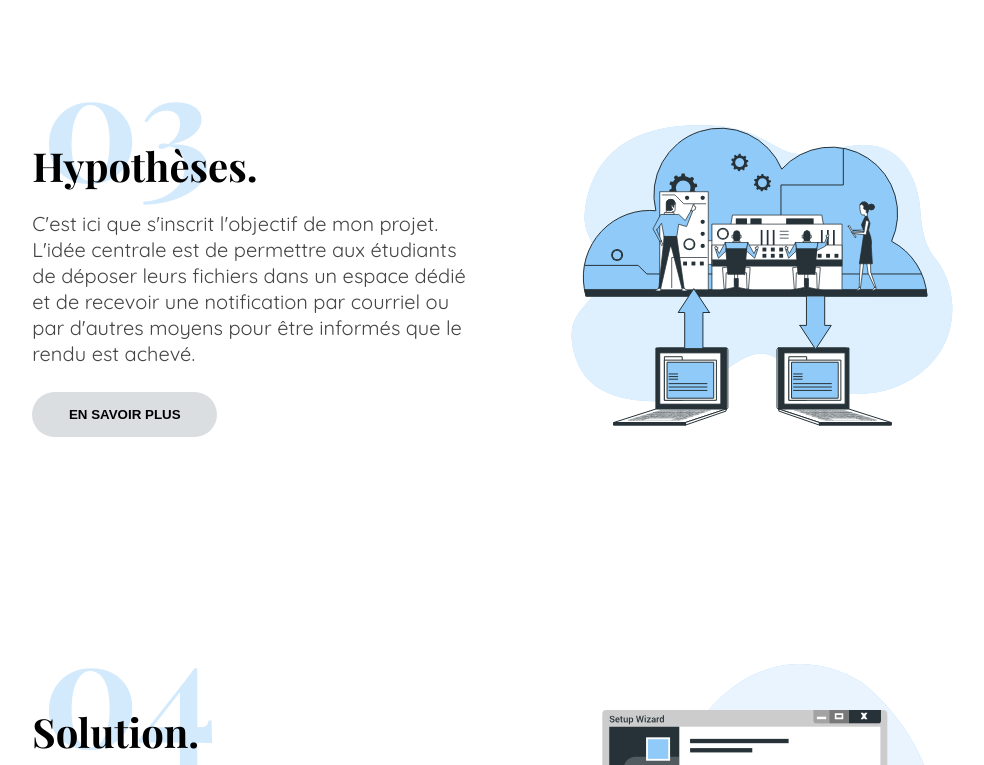
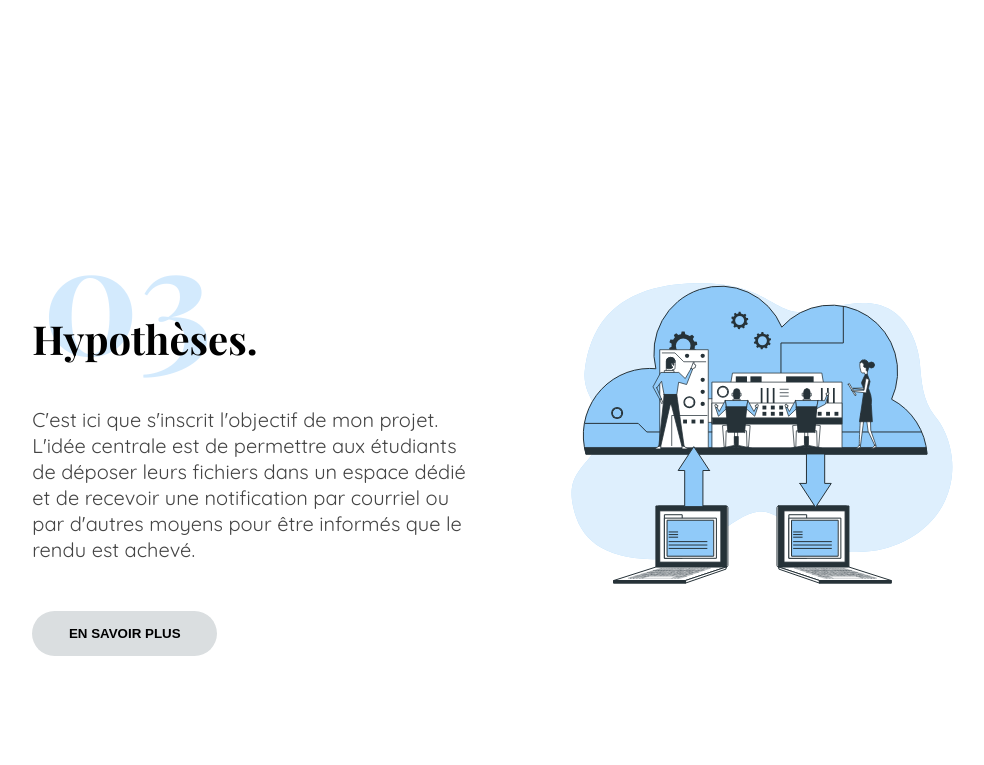
Before and after one commit to SmiKhyyyyz/tfa2023, a website: page src/index.html in a window 1280 px wide. Shown: the part 1956-2721 px from the top of the page, without its empty margins (218-1202 px from the left). Drawn offline with nearby package versions, Linux system fonts and the light colour scheme; files that its build step writes are made by us from their sources; a web font is replaced by a local one.

Commit message:
petite barre

```diff
--- a/src/styles/components/main.scss
+++ b/src/styles/components/main.scss
@@ -56,7 +56,6 @@ main {
 .container-abso {
     position: relative;
     grid-column: 1 / -1;
-    height: 100%;
     display: flex;
     align-items: flex-end;
     background-color: transparent;
@@ -84,7 +83,6 @@ main {
 }
 .bloc-text{
     grid-column: 1 / -1;
-    margin: 25px 0;
     border: solid rgba($c-blue, $alpha: 0.4);
     border-radius: 25px;
     p{
@@ -122,6 +120,19 @@ main {
             font-size: 18px;
             line-height: 24px;
         }
+    }
+    .grid-container {
+        display: grid;
+        grid-template-columns: repeat(8, 1fr);
+        margin: 0 5%;
+        column-gap: 10px;
+    }
+    .img--textes {
+        grid-column: 2 / -2;
+        margin: 0 0 100px 0;
+    }
+    .container-abso {
+        margin: 15px 0;
     }
 }
 
```
